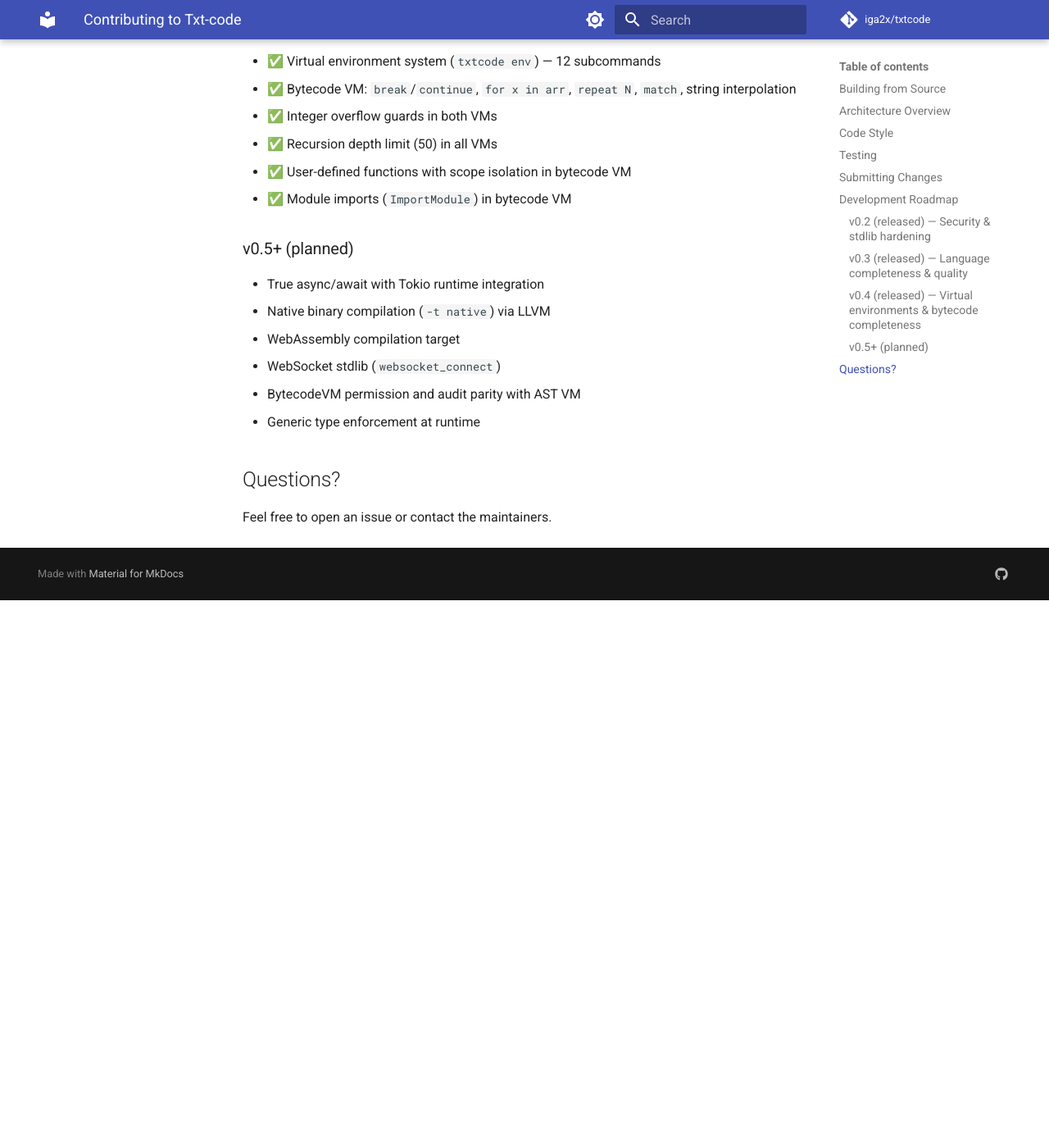
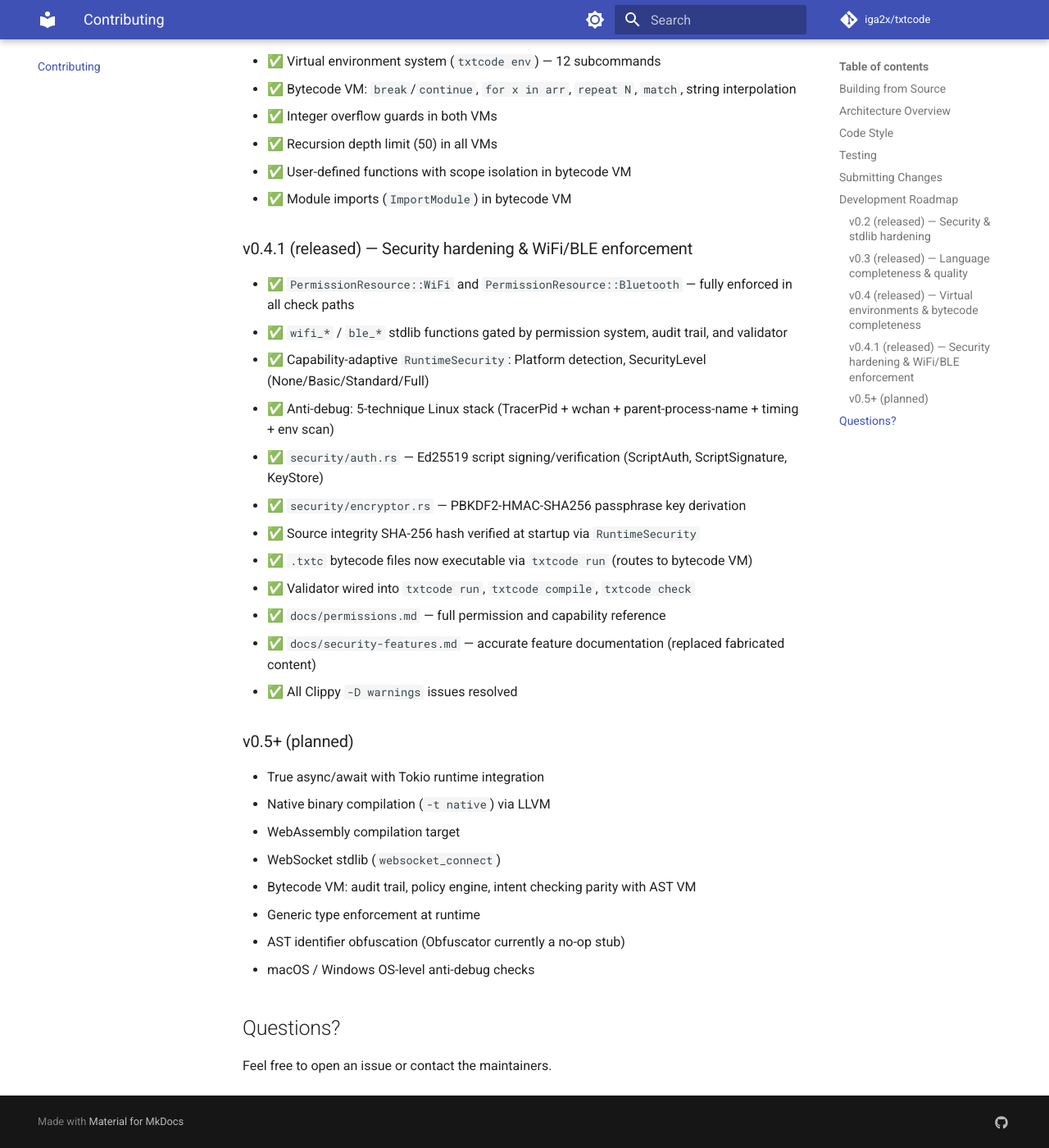
Before and after one commit to iga2x/Txtcode, an MkDocs documentation site: the page built from docs/contributing.md, in a window 1280 px wide and 1400 px high, scrolled down 2843 px. Shown: the whole window at 82% size. Built offline with MkDocs 1.6.1 and Material for MkDocs 9.7.7, drawn with Linux system fonts in a browser that asks for light colours; comment, search, counter and statistics services are not loaded; before the commit the page ends 3575 px from its top, so only the background shows below that; some of the changed text lies outside the part shown.

Commit message:
fix(docs): fix MkDocs strict-mode build failures + codebase audit fixes
- Create docs/index.md (MkDocs home page, nav was pointing to missing file)
- Fix mkdocs.yml: add docs_dir, correct nav paths, add permissions.md
- Fix language-spec.md TOC anchors (#syntax → #1-syntax etc.)
- Fix language-spec.md broken ../CHANGELOG.md link → GitHub URL
- Fix stale optional-chaining comment in bytecode.rs (was "Nop", actually implemented)
- Fix typecheck/inference.rs: replace Type::Int placeholder with Type::Identifier("any")
- Clean up runtime/mod.rs stale NEW: comments
- Update memory.rs and obfuscator.rs stub comments for clarity
- Fix contributing.md: add v0.4.1 roadmap, fix compiler description

Co-Authored-By: Claude Sonnet 4.6 <noreply@anthropic.com>

```diff
--- a/docs/contributing.md
+++ b/docs/contributing.md
@@ -26,7 +26,7 @@ Txt-code is built in Rust and follows a modular architecture:
 - **Lexer**: Tokenizes source code
 - **Parser**: Builds Abstract Syntax Tree (AST)
 - **Type Checker**: Performs type checking and inference
-- **Compiler**: Generates bytecode, native code, or WebAssembly
+- **Compiler**: Compiles AST to bytecode (`.txtc`); native and WASM targets planned for v0.5
 - **Runtime**: Executes programs
 - **Standard Library**: Core functions and modules
 
@@ -85,7 +85,7 @@ cargo test -- --nocapture
 - ✅ `++`/`--` prefix increment/decrement (identifier targets only)
 - ✅ AST-to-source printer (migration file writing)
 - ✅ Feature-gated stdlib: `zip`, `quick-xml`, `serde_yaml` (`--features full-stdlib`)
-- ✅ `txtcode inspect file.tcc` — disassemble compiled bytecode
+- ✅ `txtcode inspect file.txtc` — disassemble compiled bytecode
 - ✅ `--target` validation (errors on unsupported native/wasm targets)
 - ✅ Call depth aligned to 50 in all VMs
 - ✅ async/await runs synchronously (non-blocking passthrough)
@@ -98,13 +98,29 @@ cargo test -- --nocapture
 - ✅ User-defined functions with scope isolation in bytecode VM
 - ✅ Module imports (`ImportModule`) in bytecode VM
 
+### v0.4.1 (released) — Security hardening & WiFi/BLE enforcement
+- ✅ `PermissionResource::WiFi` and `PermissionResource::Bluetooth` — fully enforced in all check paths
+- ✅ `wifi_*` / `ble_*` stdlib functions gated by permission system, audit trail, and validator
+- ✅ Capability-adaptive `RuntimeSecurity`: Platform detection, SecurityLevel (None/Basic/Standard/Full)
+- ✅ Anti-debug: 5-technique Linux stack (TracerPid + wchan + parent-process-name + timing + env scan)
+- ✅ `security/auth.rs` — Ed25519 script signing/verification (ScriptAuth, ScriptSignature, KeyStore)
+- ✅ `security/encryptor.rs` — PBKDF2-HMAC-SHA256 passphrase key derivation
+- ✅ Source integrity SHA-256 hash verified at startup via `RuntimeSecurity`
+- ✅ `.txtc` bytecode files now executable via `txtcode run` (routes to bytecode VM)
+- ✅ Validator wired into `txtcode run`, `txtcode compile`, `txtcode check`
+- ✅ `docs/permissions.md` — full permission and capability reference
+- ✅ `docs/security-features.md` — accurate feature documentation (replaced fabricated content)
+- ✅ All Clippy `-D warnings` issues resolved
+
 ### v0.5+ (planned)
 - True async/await with Tokio runtime integration
 - Native binary compilation (`-t native`) via LLVM
 - WebAssembly compilation target
 - WebSocket stdlib (`websocket_connect`)
-- BytecodeVM permission and audit parity with AST VM
+- Bytecode VM: audit trail, policy engine, intent checking parity with AST VM
 - Generic type enforcement at runtime
+- AST identifier obfuscation (Obfuscator currently a no-op stub)
+- macOS / Windows OS-level anti-debug checks
 
 ## Questions?
 
--- a/mkdocs.yml
+++ b/mkdocs.yml
@@ -27,13 +27,16 @@ theme:
         icon: material/brightness-4
         name: Switch to light mode
 
+docs_dir: docs
+
 nav:
-  - Home: README.md
-  - Quick Start: docs/quick-start.md
-  - Language Spec: docs/language-spec.md
-  - Syntax Reference: docs/syntax-reference.md
-  - Security Features: docs/security-features.md
-  - Contributing: docs/contributing.md
+  - Home: index.md
+  - Quick Start: quick-start.md
+  - Language Spec: language-spec.md
+  - Syntax Reference: syntax-reference.md
+  - Permissions: permissions.md
+  - Security Features: security-features.md
+  - Contributing: contributing.md
 
 markdown_extensions:
   - pymdownx.highlight:
```
Also changed, not shown: docs/index.md (added, +153 -0 lines), docs/language-spec.md (+8 -8 lines), 5 other files.
